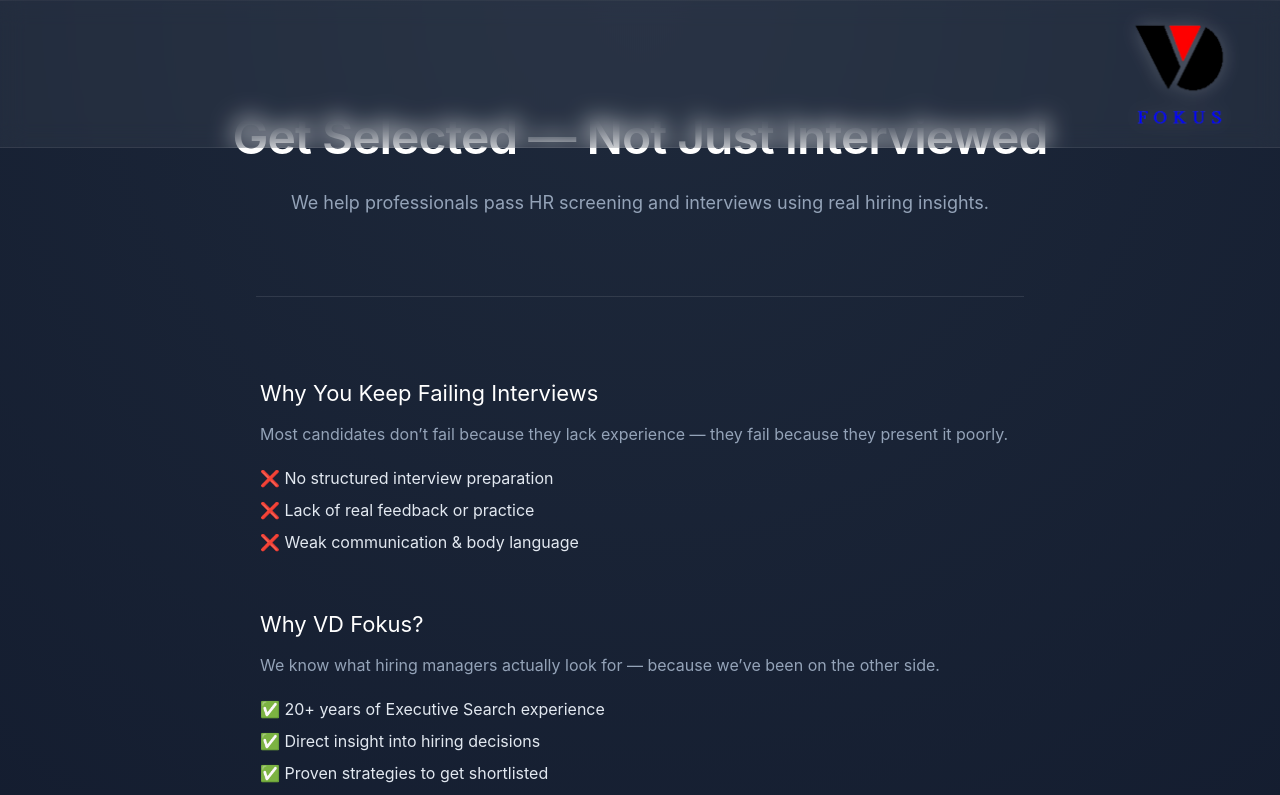
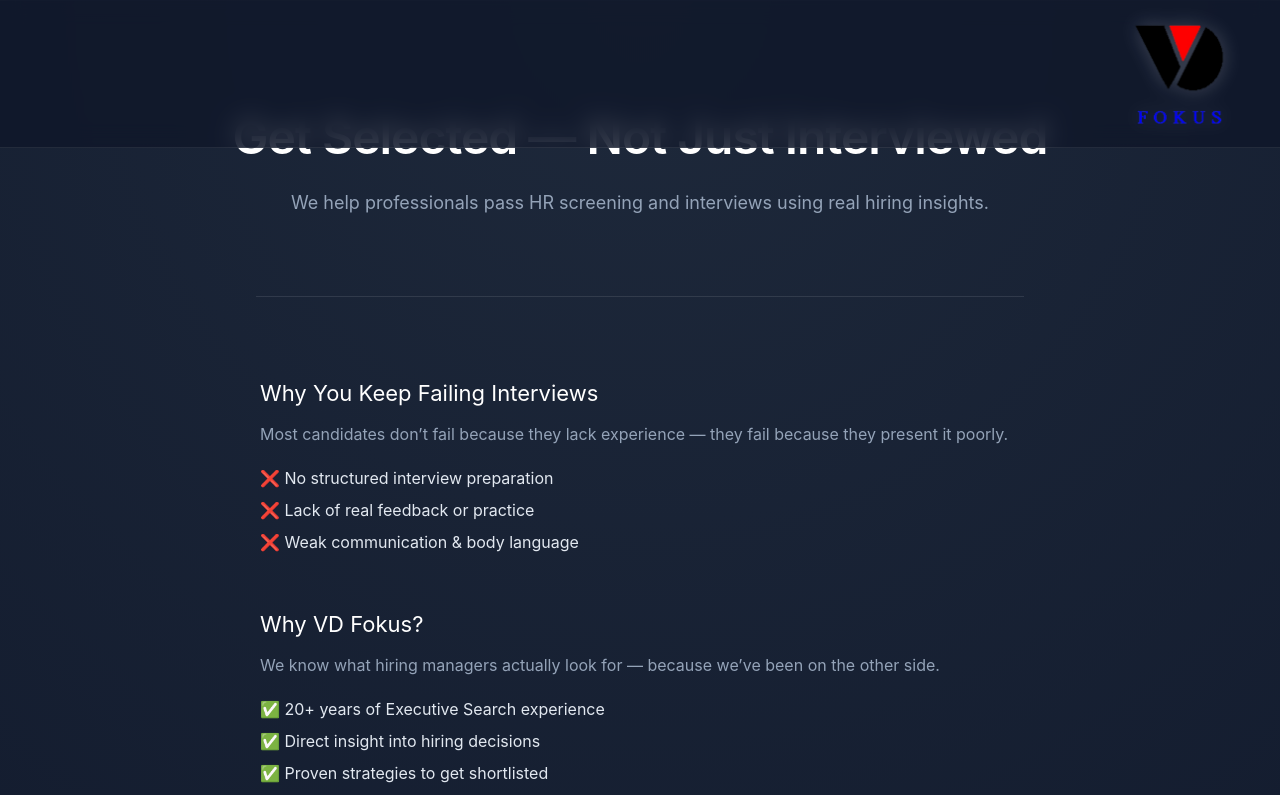
Before and after one commit to Ramzyjof/vd-fokus-landing, a Next.js app: page / in a window 1280 px wide. Shown: the top 795 px of the page. Built offline with nearby package versions, Linux system fonts and the light colour scheme.

Commit message:
make navbar fixed

```diff
--- a/app/page.tsx
+++ b/app/page.tsx
@@ -36,7 +36,6 @@ export default function Page() {
     marginBottom: "20px"
   }}
 />
-      {/* NAVBAR */}
  {/* NAVBAR */}
 <div
   style={{
@@ -45,16 +44,15 @@ export default function Page() {
     justifyContent: "flex-end",
     alignItems: "center",
 
-    background: "rgba(255,255,255,0.05)",
+    background: "rgba(15,23,42,0.8)",
     backdropFilter: "blur(12px)",
     borderBottom: "1px solid rgba(255,255,255,0.08)",
 
-    // 🔥 FIXED NAVBAR
     position: "fixed",
     top: 0,
     left: 0,
     width: "100%",
-    zIndex: 1000
+    zIndex: 9999
   }}
 >
   <Image
@@ -66,6 +64,8 @@ export default function Page() {
       filter: "drop-shadow(0 0 10px rgba(255,255,255,0.2))"
     }}
   />
+  {/* SPACING (IMPORTANT) */}
+  <div style={{ height: "80px" }} />
 </div>
       {/* HERO */}
       <section
```
